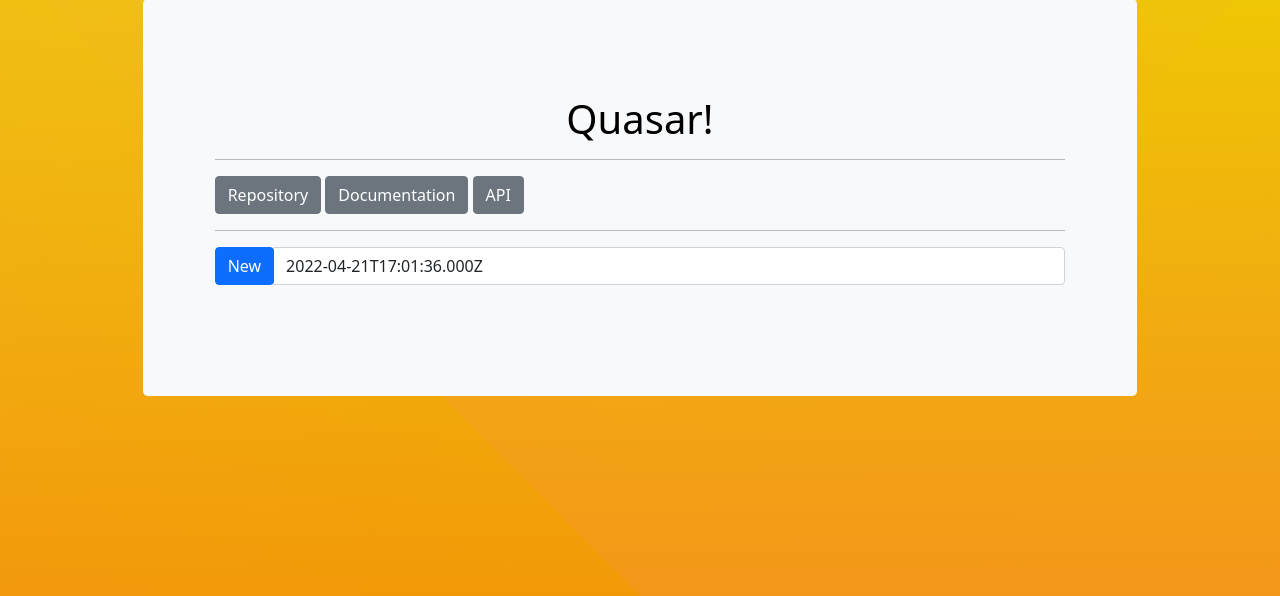
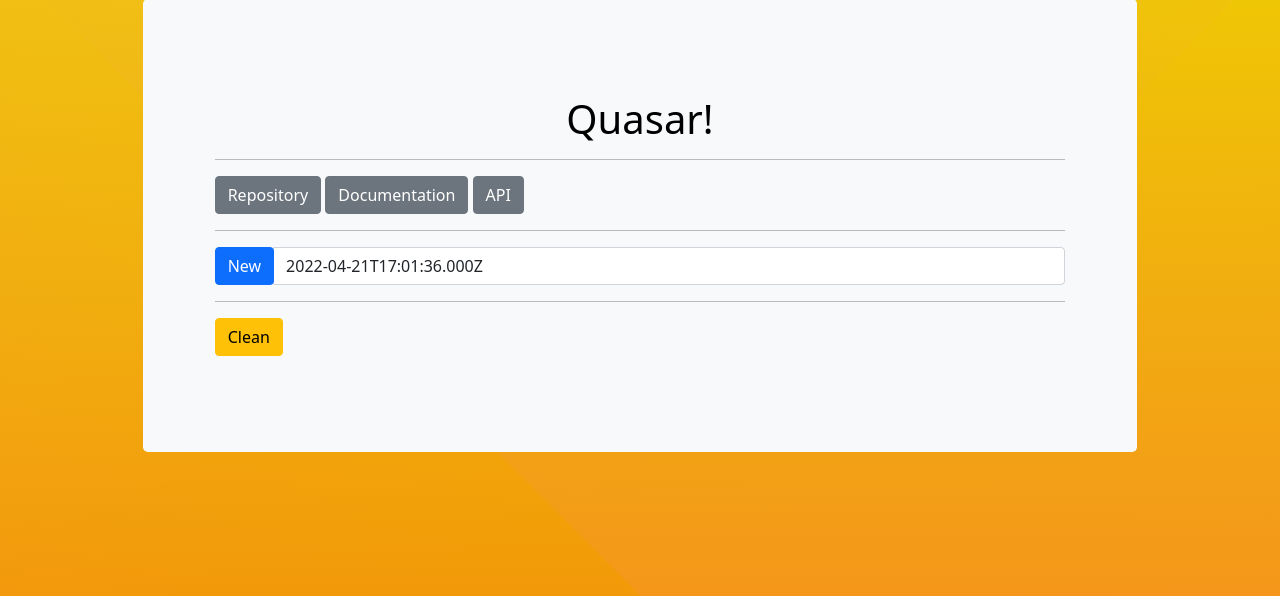
Before and after one commit to FreddyWordingham/Quasar, a FastAPI app: page / in a window 1280 px wide. Shown: the part 45-641 px from the top of the page. Run offline with FastAPI, Linux system fonts and the light colour scheme.

Commit message:
Added clean session data button

```diff
--- a/app/api/session.py
+++ b/app/api/session.py
@@ -19,7 +19,7 @@ class Session:
     data = {}
 
 
-@session_route.get("/clean")
+@session_route.post("/clean")
 async def clean():
     """
     Wipe all session data.
--- a/app/templates/index.html
+++ b/app/templates/index.html
@@ -75,6 +75,13 @@
                                 </div>
                             </div>
                             {% endfor %}
+                            <hr />
+                            <button
+                                class="btn btn-warning"
+                                onclick="$index.clean_session_data()"
+                            >
+                                Clean
+                            </button>
                         </div>
                     </div>
                 </div>
@@ -106,6 +113,10 @@
                 }
             );
         },
+
+        clean_session_data: function () {
+            $.post("/session/clean");
+        },
     };
 
     $(document).ready(function () {
```
